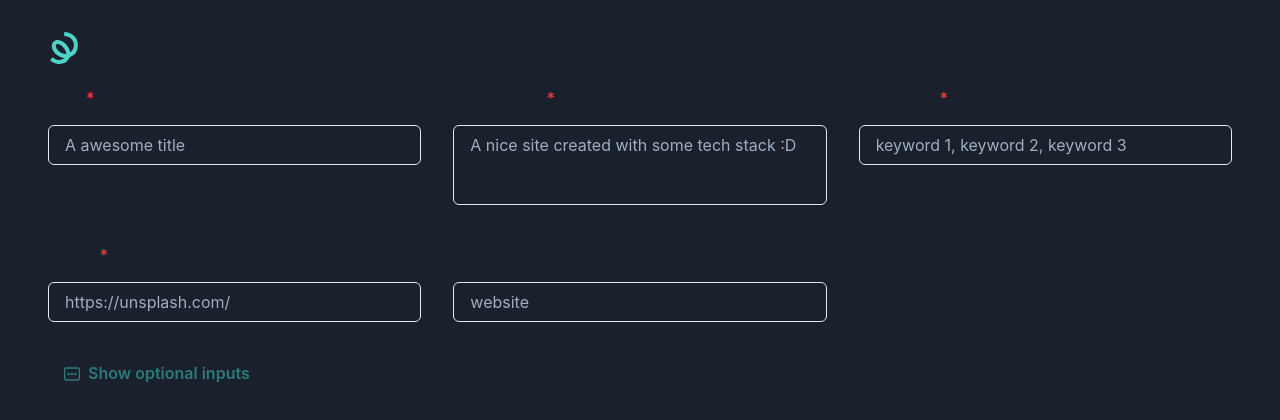
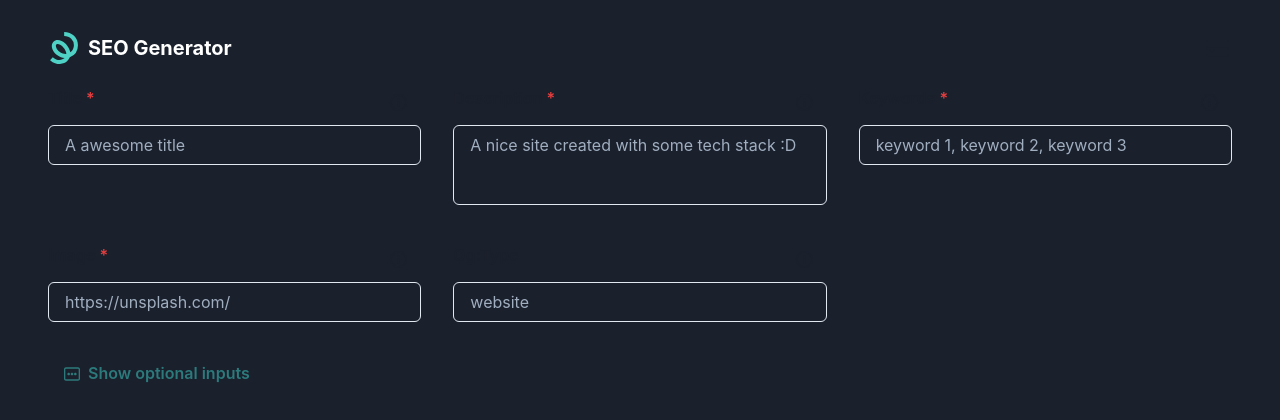
Before and after one commit to mrLuisFer/seo-generator, a Next.js app: page / in a window 1280 px wide. Shown: the top 420 px of the page. Built offline with nearby package versions, Linux system fonts and the light colour scheme.

Commit message:
add Link for return to home when click the logo

```diff
--- a/components/common/Header/index.js
+++ b/components/common/Header/index.js
@@ -1,20 +1,23 @@
+import Link from 'next/link'
 import { Flex, Heading, Text, HStack } from '@chakra-ui/react'
 import { SiSpringCreators } from 'react-icons/si'
-import { teal } from 'lib/chakraColors'
+import { teal, white } from 'lib/chakraColors'
 import HoverPopup from '../HoverPopup'
 import MenuIcon from './MenuIcon'
 
 export default function Header() {
   return (
     <HStack as="header" align="center" mb="1rem" justifyContent="space-between">
-      <Flex gridGap="0.5rem" alignItems="center">
+      <Flex gridGap="0.5rem" alignItems="center" cursor="pointer">
         <HoverPopup text="Made by mrLuisFer" width="8rem">
           <Text color={teal.teal300}>
             <SiSpringCreators size="2rem" />
           </Text>
         </HoverPopup>
-        <Heading as="h1" size="md">
-          SEO Generator
+        <Heading as="h1" size="md" color={white} userSelect="none">
+          <Link href="/" key="home">
+            SEO Generator
+          </Link>
         </Heading>
       </Flex>
       <MenuIcon />
```
